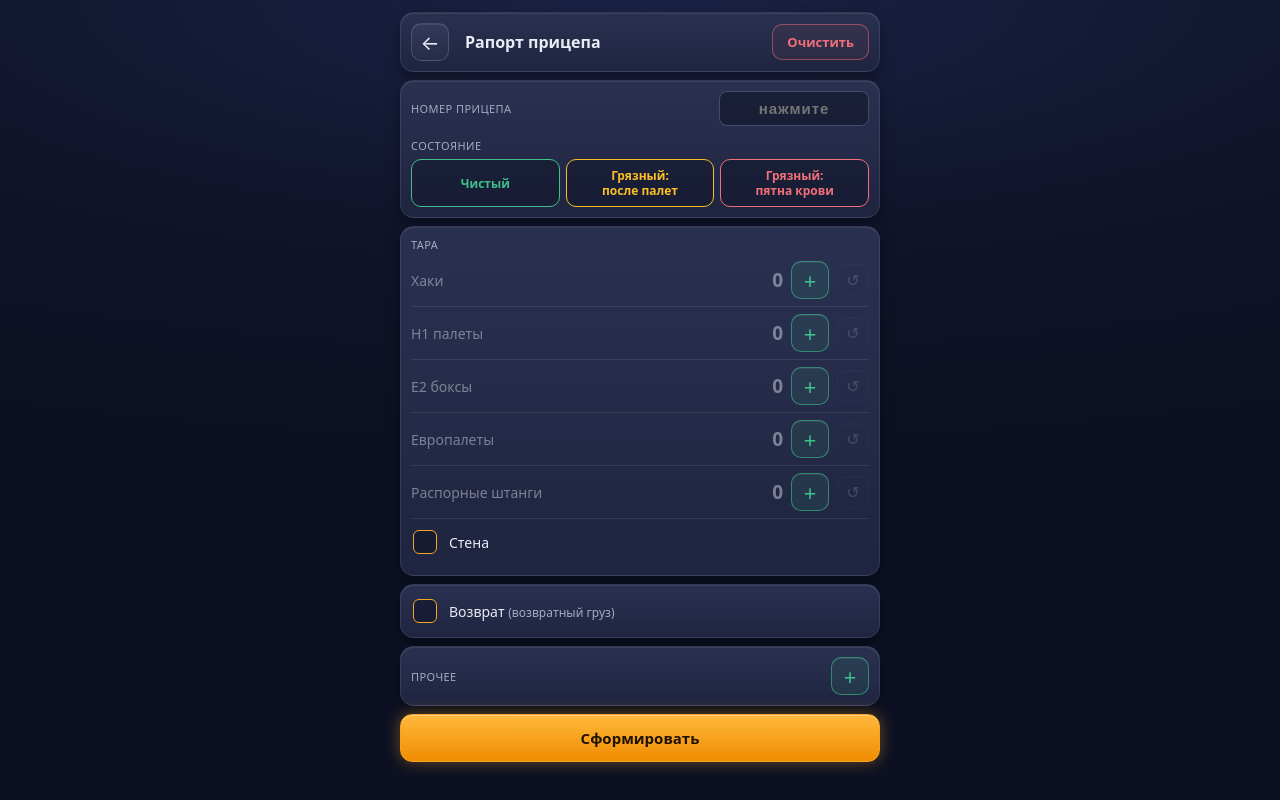
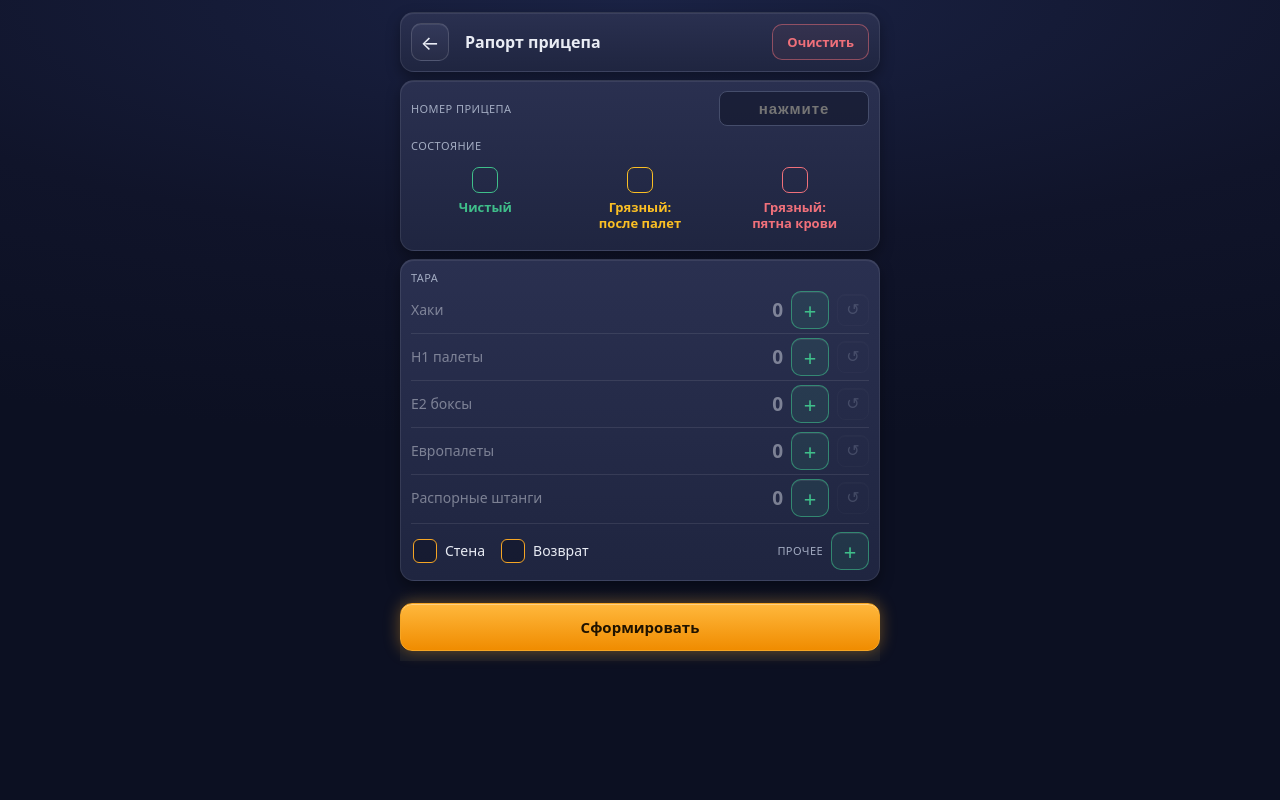
Before and after one commit to Vivis71/driver-diary, a plain HTML site: page trailer.html in a window 1280 px wide. Drawn offline with Linux system fonts and the light colour scheme.

Commit message:
Add files via upload

```diff
--- a/trailer.html
+++ b/trailer.html
@@ -9,6 +9,7 @@
 *{box-sizing:border-box;-webkit-tap-highlight-color:transparent}
 body{margin:0;background:var(--bg);color:var(--txt);font-family:system-ui,-apple-system,"Segoe UI",Roboto,sans-serif;font-size:14px;padding:12px;display:flex;justify-content:center}
 .app{width:100%;max-width:480px}
+.acts{position:sticky;bottom:0;z-index:5;display:flex;padding:14px 0 10px;margin-top:-6px;background:linear-gradient(180deg,rgba(22,26,40,0),var(--bg) 38%)}
 .card{background:var(--card);border:1px solid var(--line);border-radius:14px;padding:10px;margin-bottom:8px}
 .row{display:flex;align-items:center;justify-content:space-between;gap:8px}
 .cap{color:var(--mut);font-size:11px;letter-spacing:.04em;text-transform:uppercase}
@@ -18,15 +19,15 @@ input.txt{background:#1c2030;border:1px solid #454d6b;border-radius:8px;color:va
 input.txt:focus{outline:none;border-color:var(--acc)}
 .num{cursor:pointer;width:150px;text-align:center;font-size:22px;font-weight:600;letter-spacing:.06em}
 .seg{display:grid;grid-template-columns:repeat(3,minmax(0,1fr));gap:6px;margin-top:6px}
-.sb{background:transparent;border:1.5px solid;border-radius:10px;padding:8px 4px;min-height:48px;font-size:12px;font-weight:600;line-height:1.25;font-family:inherit;cursor:pointer}
-.sb.green{color:var(--green);border-color:var(--green)}
-.sb.yellow{color:var(--yellow);border-color:var(--yellow)}
-.sb.red{color:var(--red);border-color:var(--red)}
-.sb.on{color:#10110f}
-.sb.green.on{background:var(--green)}
-.sb.yellow.on{background:var(--yellow)}
-.sb.red.on{background:var(--red)}
-.g{display:grid;grid-template-columns:minmax(0,1fr) 52px 38px 32px;gap:8px;align-items:center;padding:7px 0;border-top:1px solid var(--line)}
+.stb{display:flex;flex-direction:column;align-items:center;gap:6px;background:transparent;border:0;padding:8px 2px;font-family:inherit;font-size:13px;font-weight:600;line-height:1.25;text-align:center;cursor:pointer}
+.stb.green{color:var(--green)}
+.stb.yellow{color:var(--yellow)}
+.stb.red{color:var(--red)}
+.stb .bx{width:26px;height:26px;border-radius:7px;border:1.5px solid currentColor;display:flex;align-items:center;justify-content:center;font-size:17px;font-weight:700;color:inherit}
+.stb.on .bx{background:currentColor}
+.stb.on .bx::after{content:"✓";color:#10110f}
+.seg.has .stb:not(.on){opacity:.55}
+.g{display:grid;grid-template-columns:minmax(0,1fr) 52px 38px 32px;gap:8px;align-items:center;padding:4px 0;border-top:1px solid var(--line)}
 .g:first-of-type{border-top:0}
 .g.zero .name,.g.zero .tot{opacity:.45}
 .tot{font-size:19px;font-weight:600;text-align:right;font-variant-numeric:tabular-nums}
@@ -40,6 +41,9 @@ input.txt:focus{outline:none;border-color:var(--acc)}
 .chk .box::after{content:""}
 .chk.on .box::after{content:"✓"}
 .sub{color:var(--mut);font-size:12px}
+.opts{display:grid;grid-template-columns:auto auto 1fr;gap:12px;align-items:center;border-top:1px solid var(--line);padding-top:8px;margin-top:2px}
+.opts .chk{gap:8px;padding:2px}
+.oth{display:flex;align-items:center;justify-content:flex-end;gap:8px;color:var(--mut);font-size:11px;letter-spacing:.04em;text-transform:uppercase}
 .orow{display:flex;gap:8px;align-items:center;padding:6px 0;border-top:1px solid var(--line)}
 .orow .n{flex:1;min-width:0;overflow:hidden;text-overflow:ellipsis;white-space:nowrap}
 .orow .q{font-weight:600;color:var(--acc);min-width:30px;text-align:right}
@@ -76,26 +80,20 @@ input.txt:focus{outline:none;border-color:var(--acc)}
     </div>
     <div class="cap" style="margin-top:12px">Состояние</div>
     <div class="seg">
-      <button class="sb green" data-state="czysta">Чистый</button>
-      <button class="sb yellow" data-state="po">Грязный:<br>после палет</button>
-      <button class="sb red" data-state="krew">Грязный:<br>пятна крови</button>
+      <button class="stb green" data-state="czysta"><span class="bx"></span>Чистый</button>
+      <button class="stb yellow" data-state="po"><span class="bx"></span><span>Грязный:<br>после палет</span></button>
+      <button class="stb red" data-state="krew"><span class="bx"></span><span>Грязный:<br>пятна крови</span></button>
     </div>
   </div>
 
   <div class="card">
     <div class="cap" style="margin-bottom:2px">Тара</div>
     <div id="tara"></div>
-    <div class="g" id="sciana-row" style="grid-template-columns:minmax(0,1fr)">
+    <div class="opts">
       <div class="chk" id="sciana"><span class="box"></span><span>Стена</span></div>
+      <div class="chk" id="zwrot" title="возвратный груз"><span class="box"></span><span>Возврат</span></div>
+      <div class="oth"><span>Прочее</span><button class="ibtn" id="addOther" aria-label="Добавить строку">+</button></div>
     </div>
-  </div>
-
-  <div class="card">
-    <div class="chk" id="zwrot"><span class="box"></span><span>Возврат <span class="sub">(возвратный груз)</span></span></div>
-  </div>
-
-  <div class="card">
-    <div class="row"><span class="cap">Прочее</span><button class="ibtn" id="addOther" aria-label="Добавить строку">+</button></div>
     <div id="others"></div>
   </div>
 
@@ -205,7 +203,8 @@ function toast(text, ms){
 
 function render(){
   $('num').value = S.num;
-  document.querySelectorAll('.sb').forEach(b => b.classList.toggle('on', b.dataset.state === S.state));
+  document.querySelectorAll('.stb').forEach(b => b.classList.toggle('on', b.dataset.state === S.state));
+  document.querySelector('.seg').classList.toggle('has', !!S.state);
 
   const box = $('tara'); box.innerHTML = '';
   ITEMS.forEach(it => {
@@ -295,7 +294,7 @@ $('cfNo').onclick = () => { $('ovConfirm').classList.remove('show'); cfAction =
 
 /* ---------- поля и кнопки ---------- */
 $('num').onclick = openNumKeypad;
-document.querySelectorAll('.sb').forEach(b => b.onclick = () => {
+document.querySelectorAll('.stb').forEach(b => b.onclick = () => {
   S.state = (S.state === b.dataset.state) ? '' : b.dataset.state;
   save(); render();
 });
```
